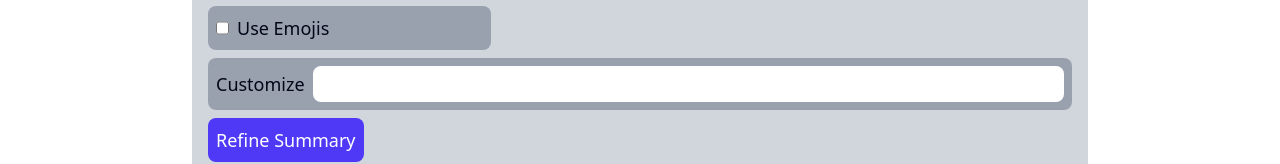
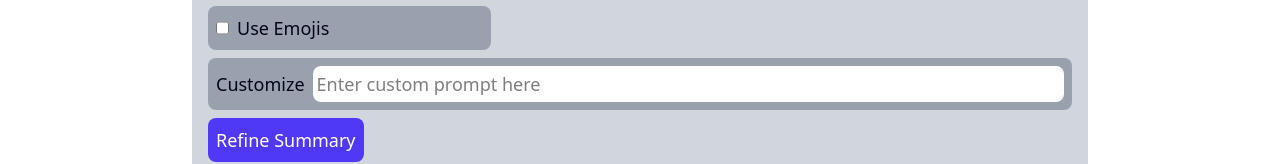
Before and after one commit to Pranav-789/StudyBuddy-AI, a Next.js app in the folder study-buddy-ai/: page /summary/1 in a window 1280 px wide. Shown: the part 440-604 px from the top of the page. Built offline with nearby package versions, Linux system fonts and the light colour scheme; no server answers; the database is empty.

Commit message:
placeholder added for custom prompting

```diff
--- a/study-buddy-ai/src/app/summary/[id]/page.jsx
+++ b/study-buddy-ai/src/app/summary/[id]/page.jsx
@@ -185,6 +185,7 @@ const page = () => {
             type="text"
             name="customPrompt"
             className='w-full bg-white rounded-md p-[4px] text-black'
+            placeholder='Enter custom prompt here'
             value={customPrompt}
             onChange={(e) => setCustomPrompt(e.target.value)}
           />
```
